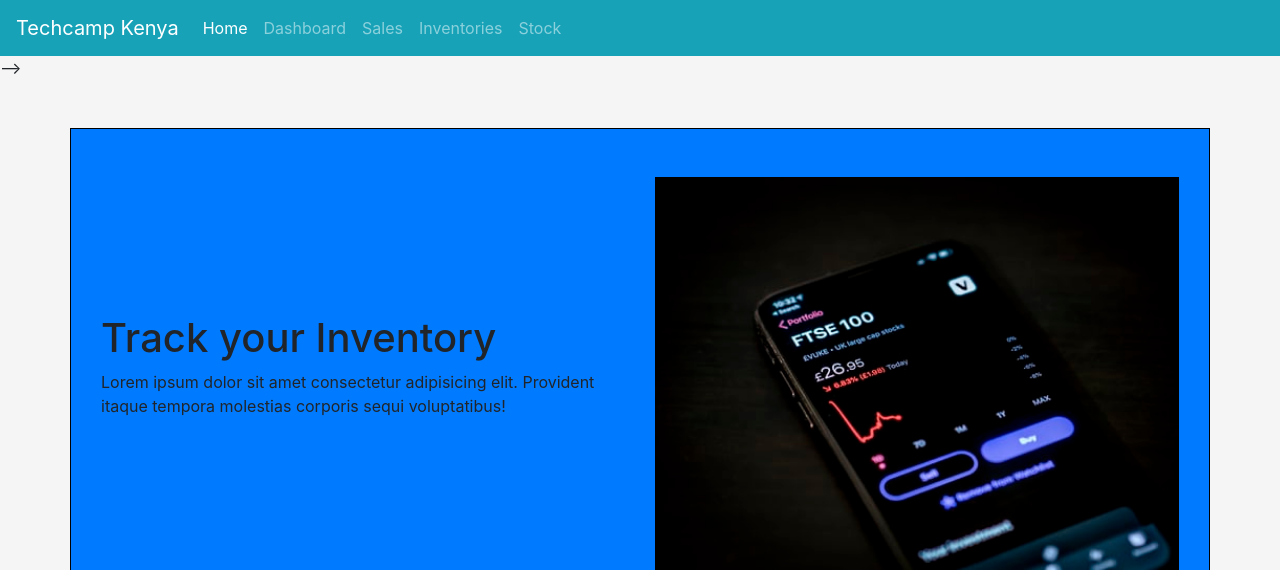
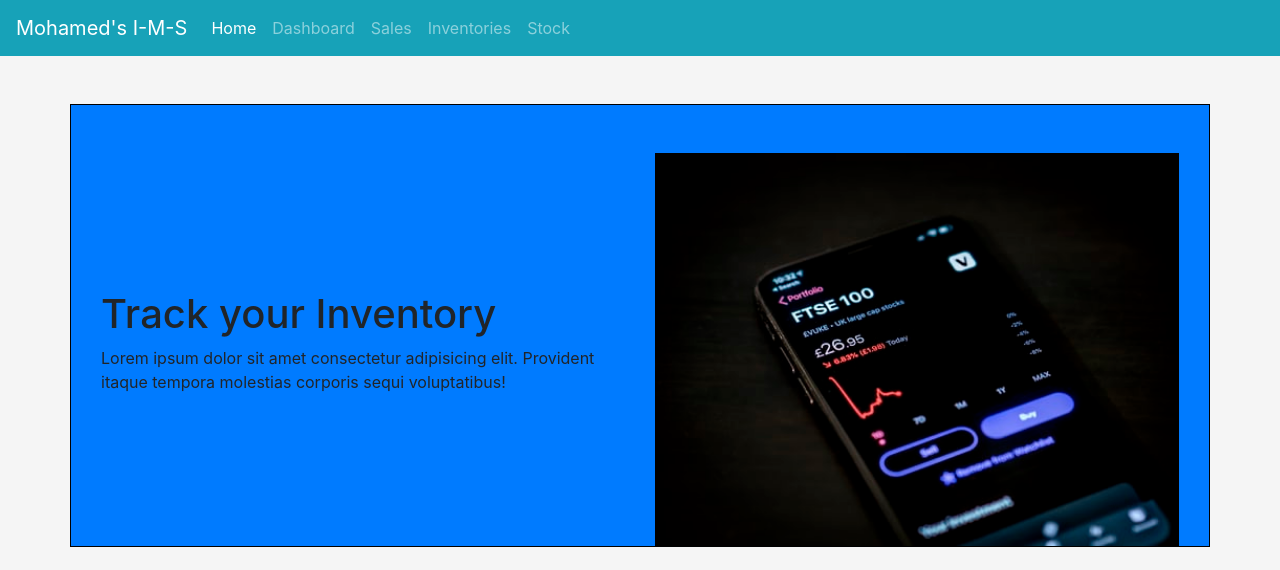
Before and after one commit to mohamedm10/Inventory-Management-System, a Flask app: page / in a window 1280 px wide. Shown: the top 570 px of the page. Run offline with Flask 2, Linux system fonts and the light colour scheme; some libraries are stand-ins or nearby versions.

Commit message:
changed index.html

```diff
--- a/main.py
+++ b/main.py
@@ -12,13 +12,15 @@
 cur = conn.cursor()
 
 
+
+
 @app.route('/base') #displays the base html content
 def base():
     return render_template('base.html')
 
 @app.route('/')
 def home():
-    username = "Techcamp Kenya"
+    username = "Mohamed's I-M-S"
     users = ['Peter', 'Jane', 'Joe', 'Mark']
     age  = 25
     return render_template('index.html', usr=username, usrs=users, age=age)
--- a/templates/index.html
+++ b/templates/index.html
@@ -13,7 +13,7 @@
     <h1 style="color: green">Over 18</h1>
     {% else %}
     <h1 style="color: red">Under 18</h1>
-    {% endif %} --> -->
+    {% endif %} -->
 
     <!-- main container -->
     <div class="container mt-5 bg-primary" style="border: 1px black solid;">
```
